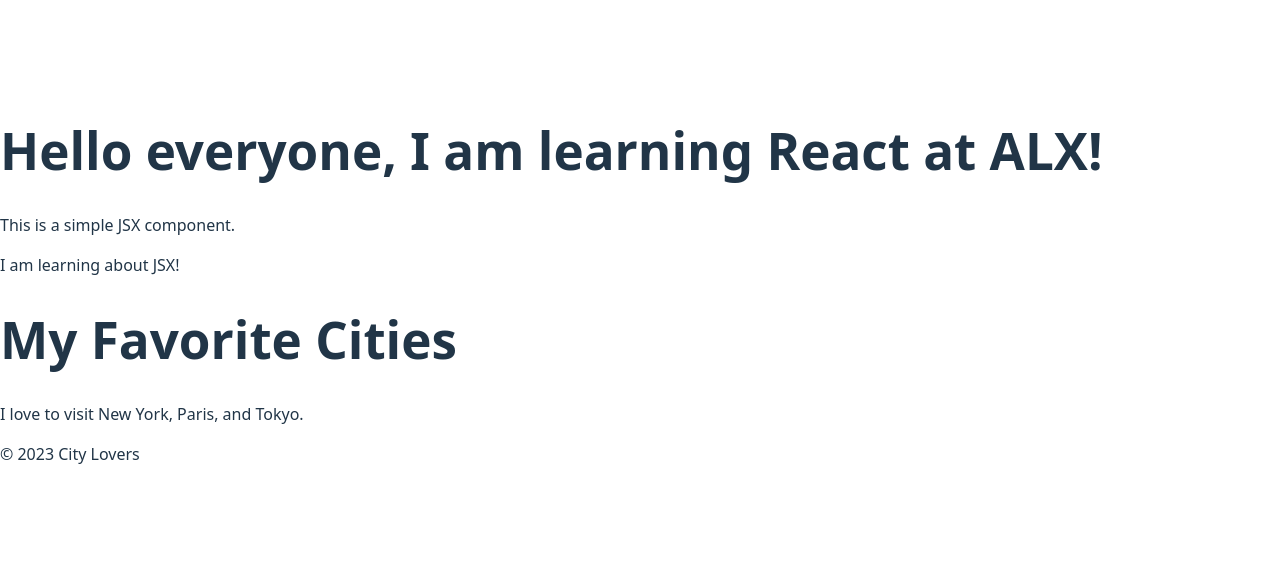
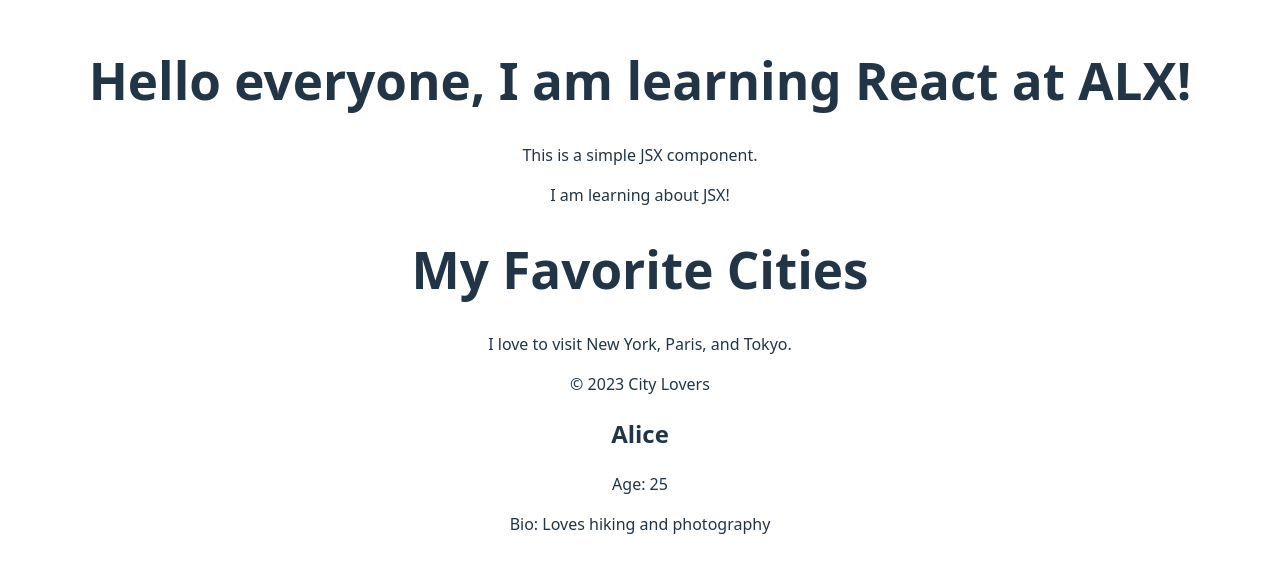
Before and after one commit to Katlego779/alx-fe-reactjs, a React (Vite) app in the folder alx-react-app/: page / in a window 1280 px wide. Shown: the part 115-688 px from the top of the page. Built offline with nearby package versions, Linux system fonts and the light colour scheme.

Commit message:
Add UserProfile component and render in App.jsx

```diff
--- a/alx-react-app/src/App.jsx
+++ b/alx-react-app/src/App.jsx
@@ -1,16 +1,24 @@
+// src/App.jsx
+import './App.css';
+import WelcomeMessage from './components/WelcomeMessage';
 import Header from './components/Header';
 import MainContent from './components/MainContent';
 import Footer from './components/Footer';
-import WelcomeMessage from './components/WelcomeMessage';
+import UserProfile from './components/UserProfile'; // ✅ Must match exactly
 
 function App() {
   return (
-    <>
+    <div>
       <WelcomeMessage />
       <Header />
       <MainContent />
       <Footer />
-    </>
+      <UserProfile
+        name="Alice"
+        age={25}
+        bio="Loves hiking and photography"
+      />
+    </div>
   );
 }
 
```
